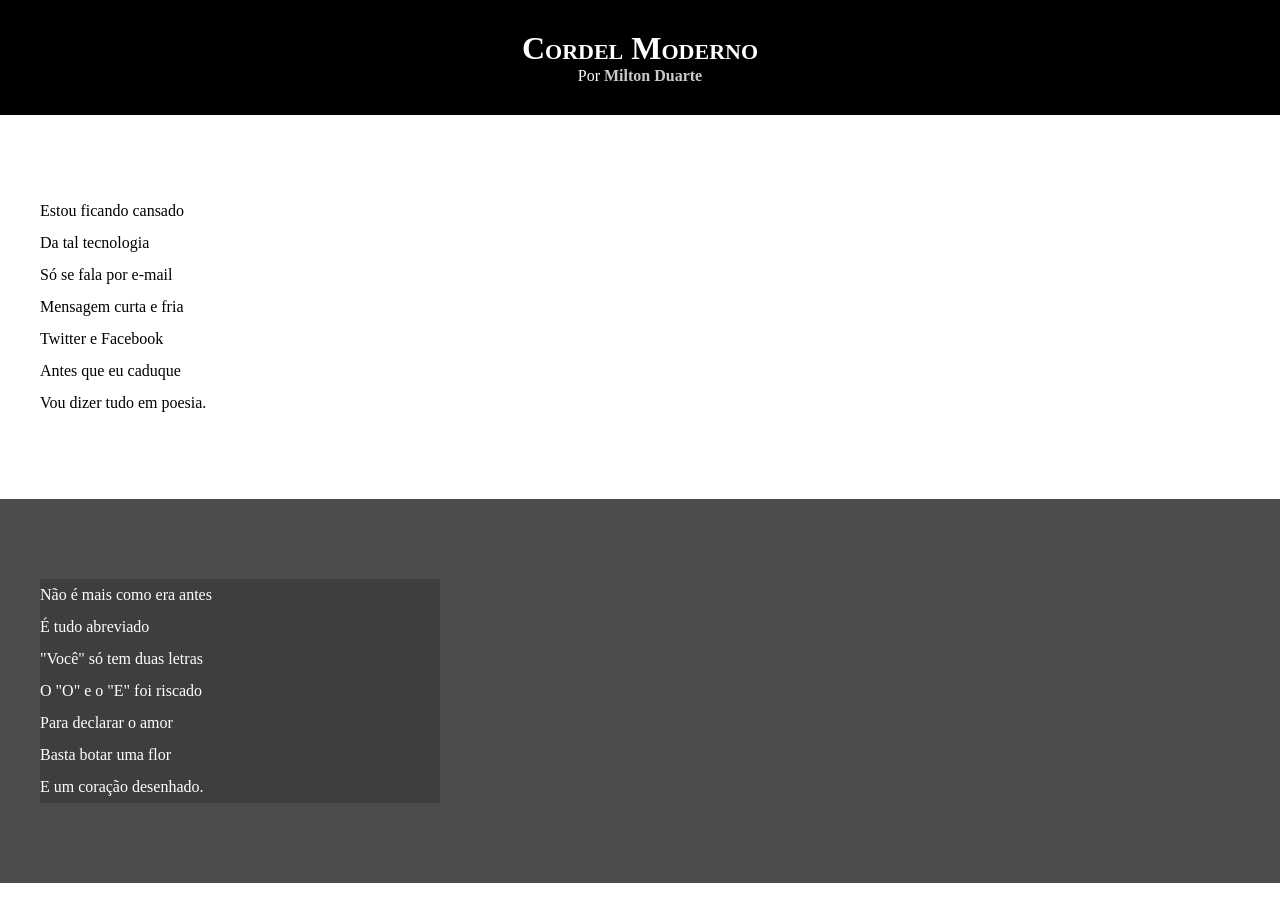
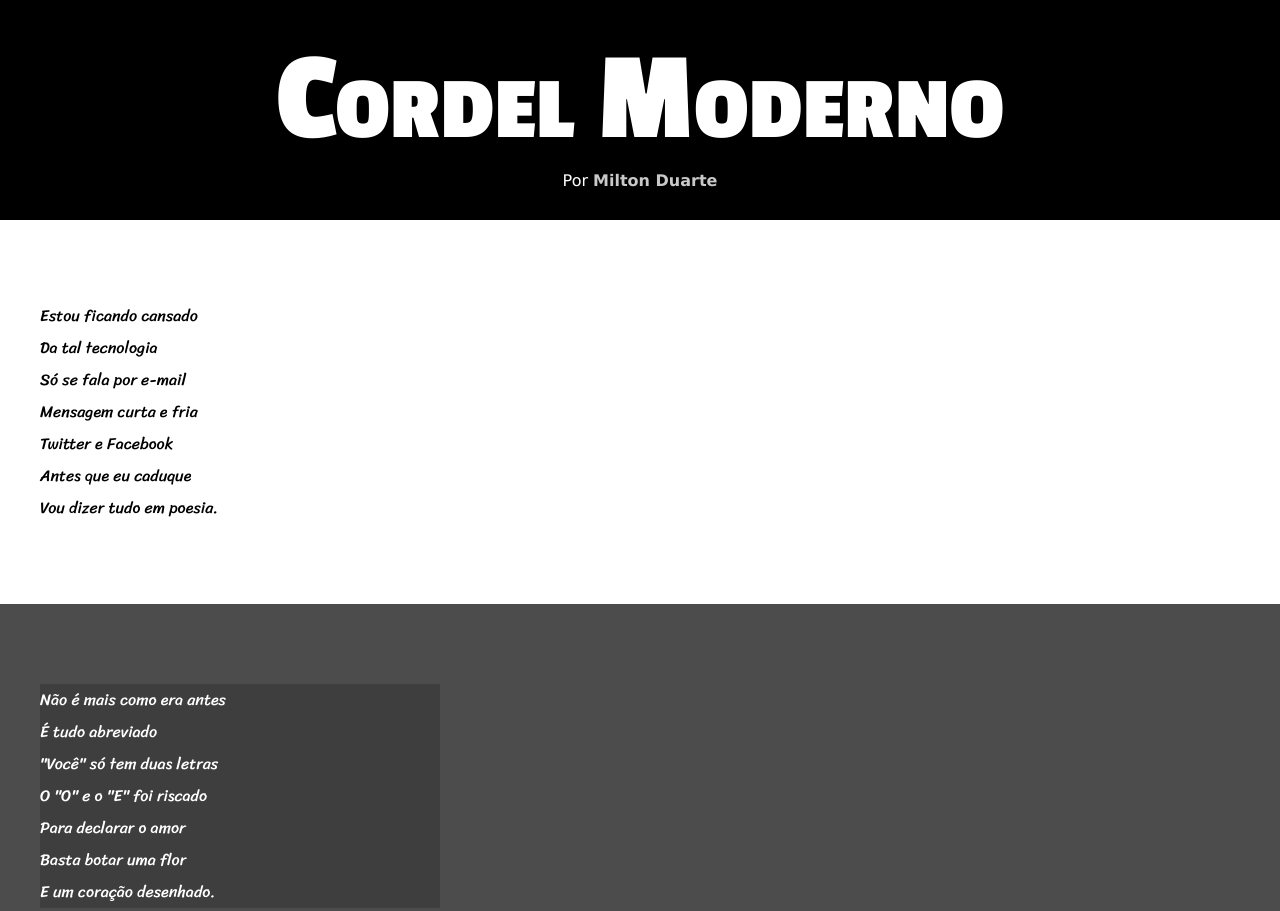
Before and after one commit to MarcosVogado/desafio-cordel, a plain HTML site: page index.html in a window 1280 px wide. Shown: the top 911 px of the page. Drawn offline with Linux system fonts and the light colour scheme.

Commit message:
Update style.css

```diff
--- a/estilo/style.css
+++ b/estilo/style.css
@@ -1,13 +1,23 @@
 @charset "UTF-8";
+
+@import url('https://fonts.googleapis.com/css2?family=Passion+One:wght@400;700;900&family=Sriracha&display=swap');
+
+:root{
+    --fonte1: Verdana, Geneva, Tahoma, sans-serif;
+    --fonte2: "Passion One", sans-serif;
+    --fonte3: "Sriracha", cursive;
+}
 
 *{
     margin: 0;
     padding: 0;
+    font-size: 1em;
 }
 
 html, body{
     min-height: 100vh;
     background-color: darkgrey;
+    font-family: var(--fonte1);
 }
 
 header{
@@ -19,6 +29,8 @@ header{
 header > h1{
     padding-top: 30px;
     font-variant: small-caps;
+    font-family: var(--fonte2);
+    font-size: 10vw;
 }
 
 header > p{
@@ -42,6 +54,7 @@ section{
     padding-bottom: 10vh;
     line-height: 2em;
     padding-left: 40px;
+    font-family: var(--fonte3);
 }
 
 .normal{
```
